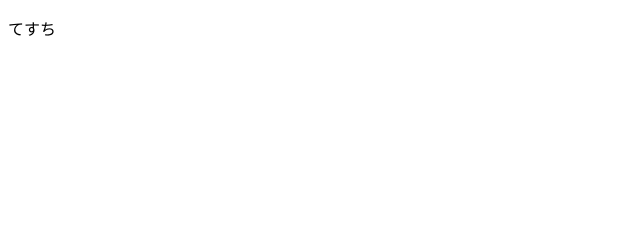
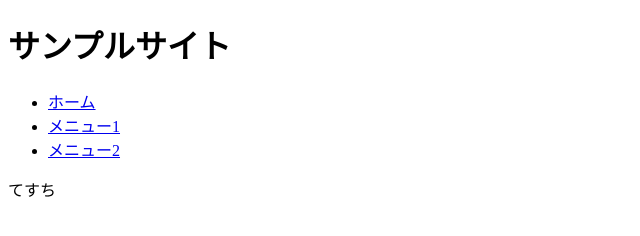
Before and after one commit to Sudasaan/sudasaan.github.io, a plain HTML site: page index.html in a window 1280 px wide. Shown: the whole page, without its empty margins (0-640 px from the left). Drawn offline with Linux system fonts and the light colour scheme.

Commit message:
Update index.html

```diff
--- a/index.html
+++ b/index.html
@@ -8,6 +8,16 @@
 </head>
 
 <body>
+  <header>
+  <h1>サンプルサイト</h1>
+  <nav>
+  <ul>
+   <li><a href="index.html">ホーム</a></li>
+    <li><a href="menu01.html">メニュー1</a></li>
+    <li><a href="menu02.html">メニュー2</a></li>
+   </ul>
+  </nav>
+</header>
   <p>てすち</p>
 </body>
 
```
